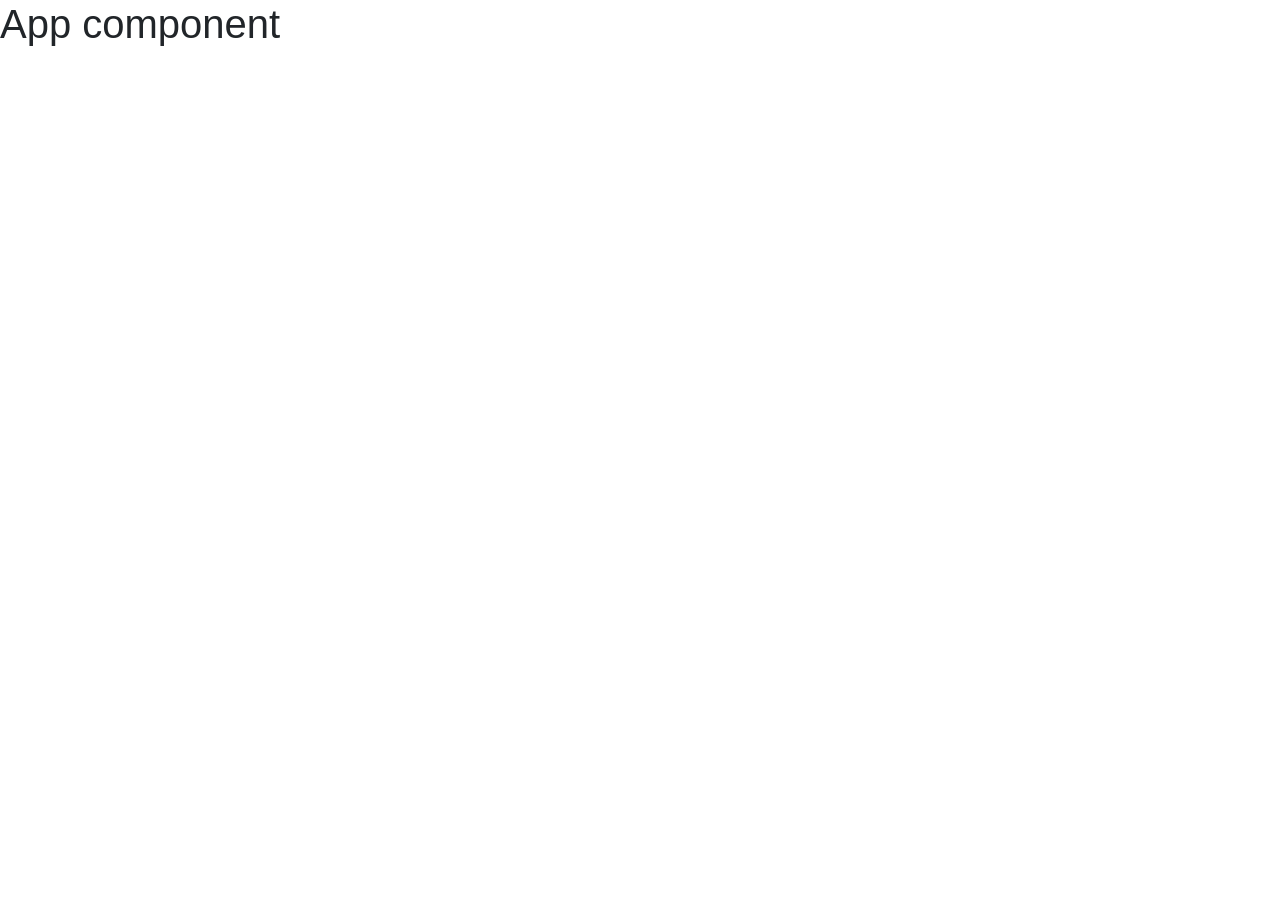
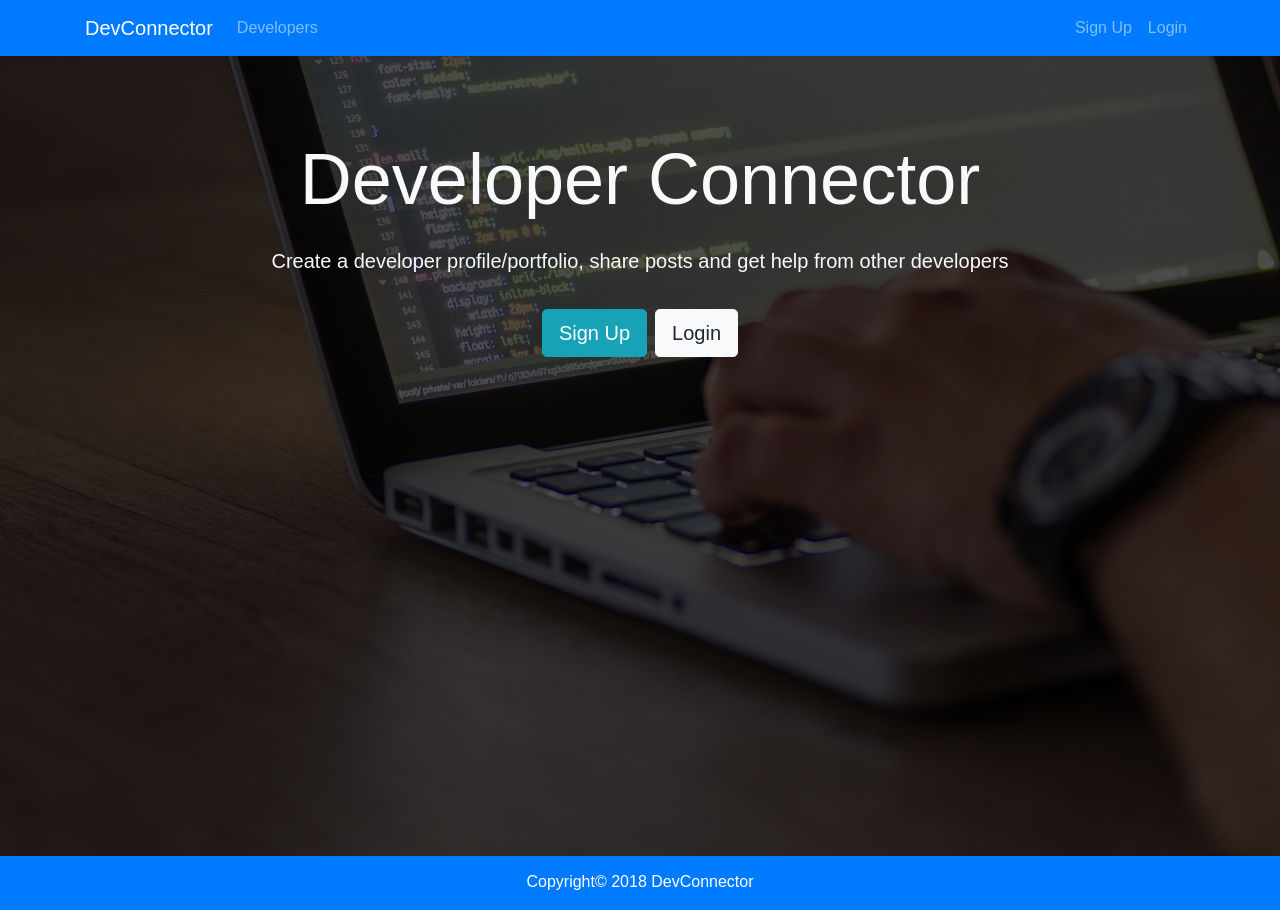
Before and after one commit to eokwukwe/devconnector, a React (Create React App) app in the folder client/: page / in a window 1280 px wide. Before the commit the page ends 800 px from the top, so only its background shows below. Built offline with nearby package versions, Linux system fonts and the light colour scheme.

Commit message:
Navbar Footer Landing added

```diff
--- a/client/package.json
+++ b/client/package.json
@@ -5,7 +5,10 @@
   "dependencies": {
     "react": "^16.5.2",
     "react-dom": "^16.5.2",
-    "react-scripts": "1.1.5"
+    "react-redux": "^5.0.7",
+    "react-router-dom": "^4.3.1",
+    "react-scripts": "1.1.5",
+    "redux": "^4.0.0"
   },
   "scripts": {
     "start": "react-scripts start",
--- a/client/src/App.js
+++ b/client/src/App.js
@@ -1,11 +1,17 @@
 import React, { Component } from 'react';
+
+import Navbar from './components/Layout/Navbar';
+import Footer from './components/Layout/Footer';
+import Landing from './components/Layout/Landing';
 import './App.css';
 
 class App extends Component {
   render() {
     return (
       <div className="App">
-        <h1>App component</h1>
+        <Navbar />
+        <Landing />
+        <Footer />
       </div>
     );
   }
--- a/client/src/components/Layout/Footer.js
+++ b/client/src/components/Layout/Footer.js
@@ -0,0 +1,7 @@
+import React from 'react';
+
+export default () => (
+  <footer className="bg-primary text-white mt-5 p-3 text-center">
+    Copyright&copy; {new Date().getFullYear()} DevConnector
+  </footer>
+);
--- a/client/src/components/Layout/Landing.js
+++ b/client/src/components/Layout/Landing.js
@@ -0,0 +1,33 @@
+import React, { Component } from 'react';
+
+class Landing extends Component {
+  render() {
+    return (
+      <div className="landing">
+        <div className="dark-overlay landing-inner text-light">
+          <div className="container">
+            <div className="row">
+              <div className="col-md-12 text-center">
+                <h1 className="display-3 mb-4">Developer Connector</h1>
+                <p className="lead">
+                  {' '}
+                  Create a developer profile/portfolio, share posts and get help
+                  from other developers
+                </p>
+                <hr />
+                <a href="register.html" className="btn btn-lg btn-info mr-2">
+                  Sign Up
+                </a>
+                <a href="login.html" className="btn btn-lg btn-light">
+                  Login
+                </a>
+              </div>
+            </div>
+          </div>
+        </div>
+      </div>
+    );
+  }
+}
+
+export default Landing;
--- a/client/src/components/Layout/Navbar.js
+++ b/client/src/components/Layout/Navbar.js
@@ -0,0 +1,48 @@
+import React, { Component } from 'react';
+
+class Navbar extends Component {
+  render() {
+    return (
+      <nav className="navbar navbar-expand-sm navbar-dark bg-primary mb-4">
+        <div className="container">
+          <a className="navbar-brand" href="landing.html">
+            DevConnector
+          </a>
+          <button
+            className="navbar-toggler"
+            type="button"
+            data-toggle="collapse"
+            data-target="#mobile-nav">
+            <span className="navbar-toggler-icon" />
+          </button>
+
+          <div className="collapse navbar-collapse" id="mobile-nav">
+            <ul className="navbar-nav mr-auto">
+              <li className="nav-item">
+                <a className="nav-link" href="profiles.html">
+                  {' '}
+                  Developers
+                </a>
+              </li>
+            </ul>
+
+            <ul className="navbar-nav ml-auto">
+              <li className="nav-item">
+                <a className="nav-link" href="register.html">
+                  Sign Up
+                </a>
+              </li>
+              <li className="nav-item">
+                <a className="nav-link" href="login.html">
+                  Login
+                </a>
+              </li>
+            </ul>
+          </div>
+        </div>
+      </nav>
+    );
+  }
+}
+
+export default Navbar;
```
